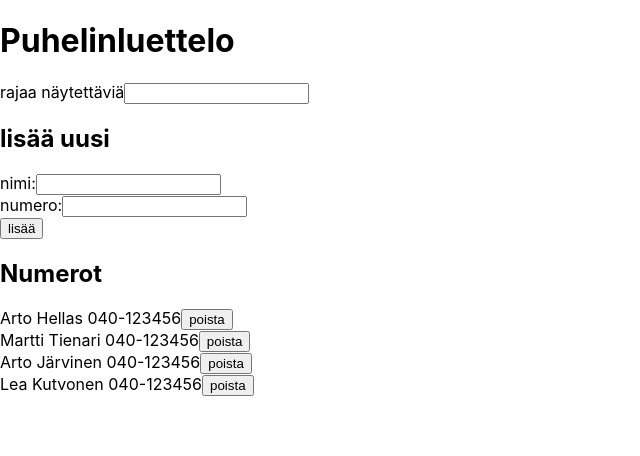
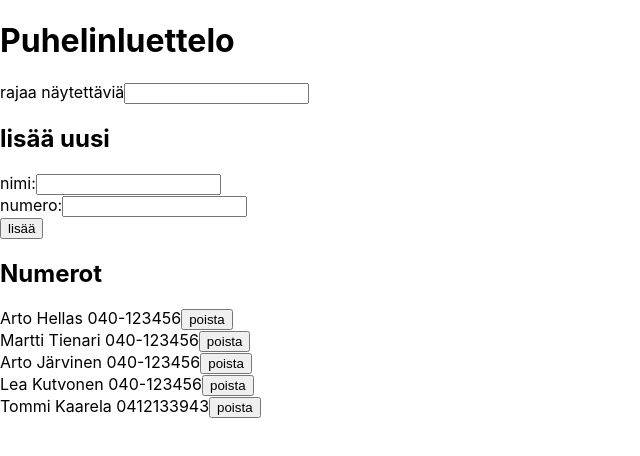
Before and after one commit to Darake/stack-osa2, a React (Create React App) app in the folder puhelinluettelo/: page / in a window 1280 px wide. Shown: the top 456 px of the page, without its empty margins (0-640 px from the left). Built offline with nearby package versions, Linux system fonts and the light colour scheme; data requests are answered from the project's data file; the HTML template or start-up script is replaced by a standard one.

Commit message:
Tehtävä 2.19

```diff
--- a/puhelinluettelo/db.json
+++ b/puhelinluettelo/db.json
@@ -19,6 +19,11 @@
       "name": "Lea Kutvonen",
       "number": "040-123456",
       "id": 4
+    },
+    {
+      "name": "Tommi Kaarela",
+      "number": "0412133943",
+      "id": 5
     }
   ]
 }
--- a/puhelinluettelo/src/App.js
+++ b/puhelinluettelo/src/App.js
@@ -1,5 +1,27 @@
 import React, { useState, useEffect } from 'react'
 import personService from './services/persons'
+
+const Notification = ({message}) => {
+  if (message === null) {
+    return null
+  }
+
+  const notificationStyle = {
+    color: 'green',
+    background: 'lightgrey',
+    fontSize: 20,
+    borderStyle: 'solid',
+    borderRadius: 5,
+    padding: 10,
+    marginBottom: 10
+  }
+
+  return (
+    <div style={notificationStyle}>
+      {message}
+    </div>
+  )
+}
 
 const Filter = ({filter, handleChange}) =>
   <div>
@@ -55,6 +77,7 @@ const App = () => {
   const [ newName, setNewName ] = useState('')
   const [ newNumber, setNewNumber ] = useState('')
   const [ filter, setFilter ] = useState('')
+  const [ notification, setNotificaiton] = useState(null)
 
   useEffect(() => {
     personService
@@ -86,31 +109,38 @@ const App = () => {
     setNewNumber('')
   }
 
+  const notify = message => {
+    setNotificaiton(message)
+    setTimeout(() => setNotificaiton(null), 3000)
+  }
+
   const removePerson = person => {
     if (window.confirm(`Poistetaanko ${person.name}`)) {
       personService
         .remove(person.id)
-          .then(() => {
-          setPersons(persons.filter(p => p.id !== person.id))
-          })
+          .then(() => {setPersons(persons.filter(p => p.id !== person.id))})
+          .then(() => notify(`Poistettiin ${person.name}`))
     }
   }
 
-  const addPerson = (personObject) =>
+  const addPerson = personObject =>
     personService
       .create(personObject)
-        .then(returnedPerson =>
-        setPersons(persons.concat(returnedPerson)))
+        .then(returnedPerson => setPersons(persons.concat(returnedPerson)))
+        .then(() => notify(`Lisättiin ${personObject.name}`))
 
   const updatePerson = (id, personObject) =>
     personService
       .update(id, personObject)
         .then(returnedPerson =>
-        setPersons(persons.map(person => person.id !== id ? person : returnedPerson)))
+          setPersons(persons.map(person => person.id !== id ? person : returnedPerson)))
+        .then(() =>
+          notify(`Päivitettiin seuraavan henkilön numero: ${personObject.name}`))
 
   return (
     <div>
       <h1>Puhelinluettelo</h1>
+      <Notification message={notification} />
       <Filter filter={filter} handleChange={handleFilterChange} />
       <h2>lisää uusi</h2>
       <PersonForm
```
